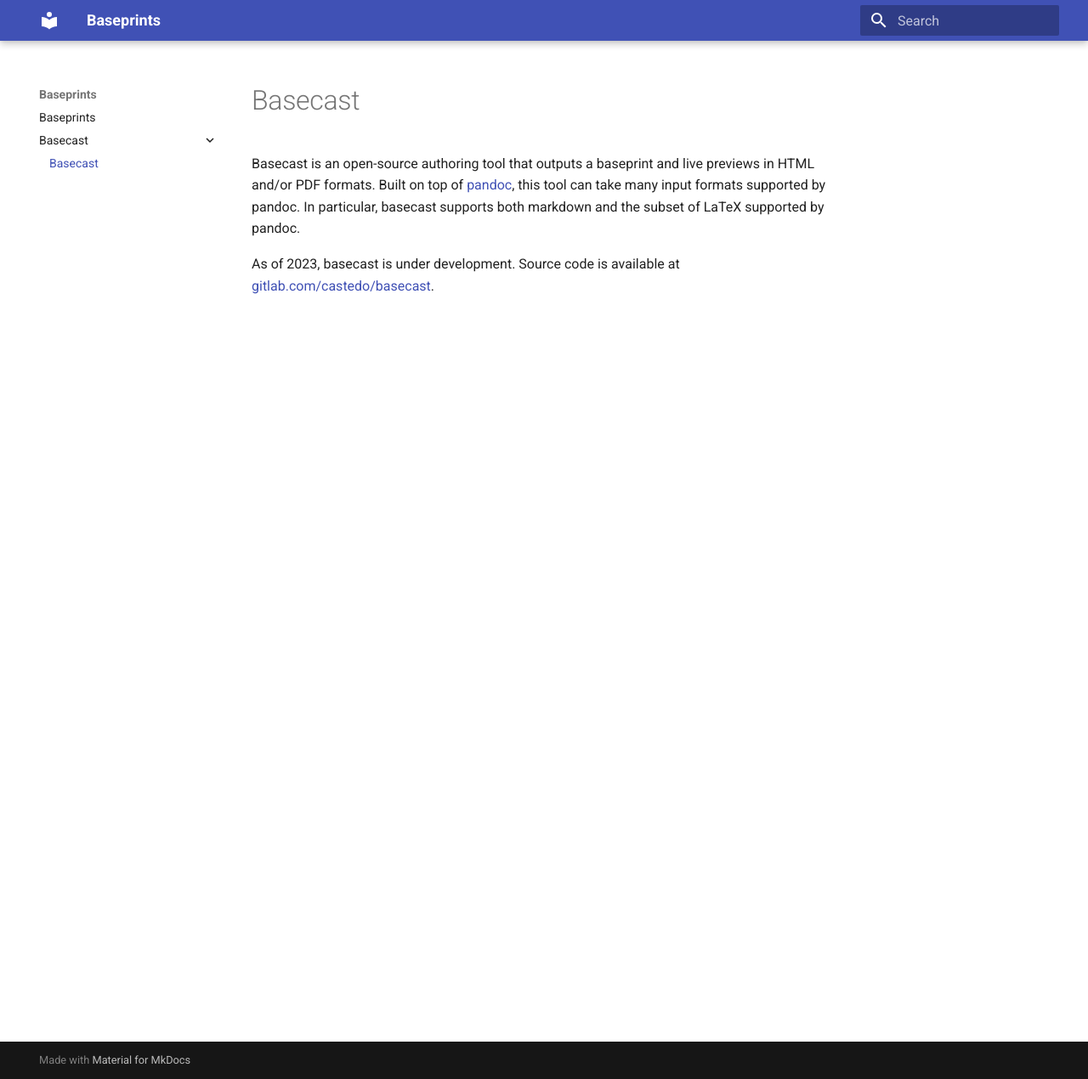
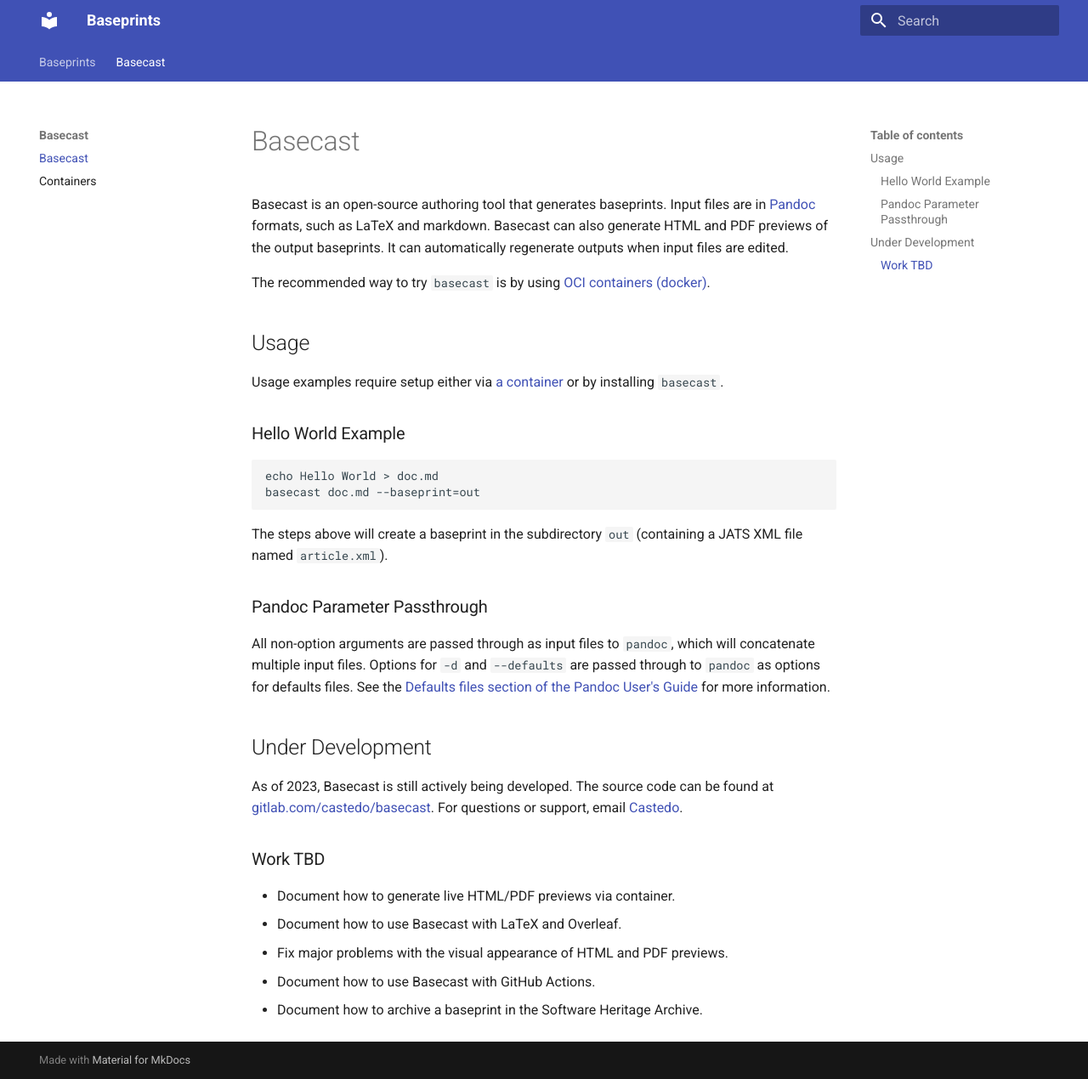
Before and after one commit to singlesourcepub/baseprints, an MkDocs documentation site: the page built from docs/basecast/index.md, in a window 1280 px wide and 1270 px high. Shown: the whole window at 85% size. Built offline with MkDocs 1.6.1 and Material for MkDocs 9.7.7, drawn with Linux system fonts in a browser that asks for light colours.

Commit message:
document how to run simple example with containers

````diff
--- a/docs/basecast/index.md
+++ b/docs/basecast/index.md
@@ -1,9 +1,47 @@
 # Basecast
 
-Basecast is an open-source authoring tool that outputs a baseprint and live previews in HTML and/or PDF formats.
-Built on top of [pandoc](https://pandoc.org),
-this tool can take many input formats supported by pandoc.
-In particular, basecast supports both markdown and the subset of LaTeX supported by pandoc.
+Basecast is an open-source authoring tool that generates baseprints.
+Input files are in [Pandoc](https://pandoc.org) formats, such as LaTeX and markdown.
+Basecast can also generate HTML and PDF previews of the output baseprints.
+It can automatically regenerate outputs when input files are edited.
 
-As of 2023, basecast is under development. Source code is available at
-[gitlab.com/castedo/basecast](https://gitlab.com/castedo/basecast).
+The recommended way to try `basecast` is by using [OCI containers (docker)](containers).
+
+## Usage
+
+Usage examples require setup either via [a container](containers) or by installing `basecast`.
+
+### Hello World Example
+
+```
+echo Hello World > doc.md
+basecast doc.md --baseprint=out
+```
+
+The steps above will create a baseprint in the subdirectory `out` (containing a JATS XML
+ file named `article.xml`).
+
+### Pandoc Parameter Passthrough
+
+All non-option arguments are passed through as input files to `pandoc`, which will
+ concatenate multiple input files.
+Options for `-d` and `--defaults` are passed through to `pandoc` as options for defaults
+ files.
+See the [Defaults files section of the Pandoc User's
+ Guide](https://pandoc.org/MANUAL.html#defaults-files) for more information.
+
+
+## Under Development
+
+As of 2023, Basecast is still actively being developed.
+The source code can be found at
+ [gitlab.com/castedo/basecast](https://gitlab.com/castedo/basecast).
+For questions or support, email [Castedo](mailto:castedo@castedo.com).
+
+### Work TBD
+
+* Document how to generate live HTML/PDF previews via container.
+* Document how to use Basecast with LaTeX and Overleaf.
+* Fix major problems with the visual appearance of HTML and PDF previews.
+* Document how to use Basecast with GitHub Actions.
+* Document how to archive a baseprint in the Software Heritage Archive.
--- a/mkdocs.yml
+++ b/mkdocs.yml
@@ -1,3 +1,5 @@
 site_name: Baseprints
 theme:
   name: material
+  features:
+    - navigation.tabs
````
Also changed, not shown: docs/basecast/containers.md (added, +56 -0 lines).
